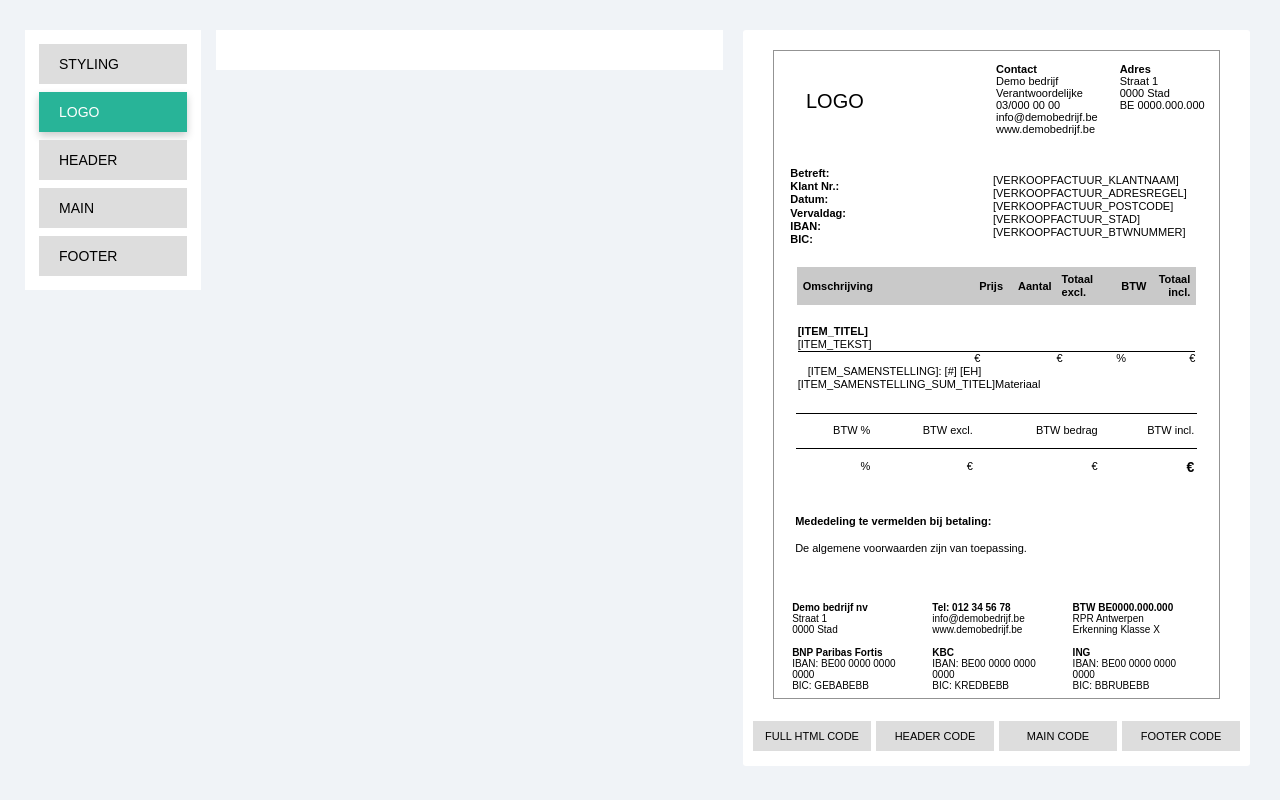
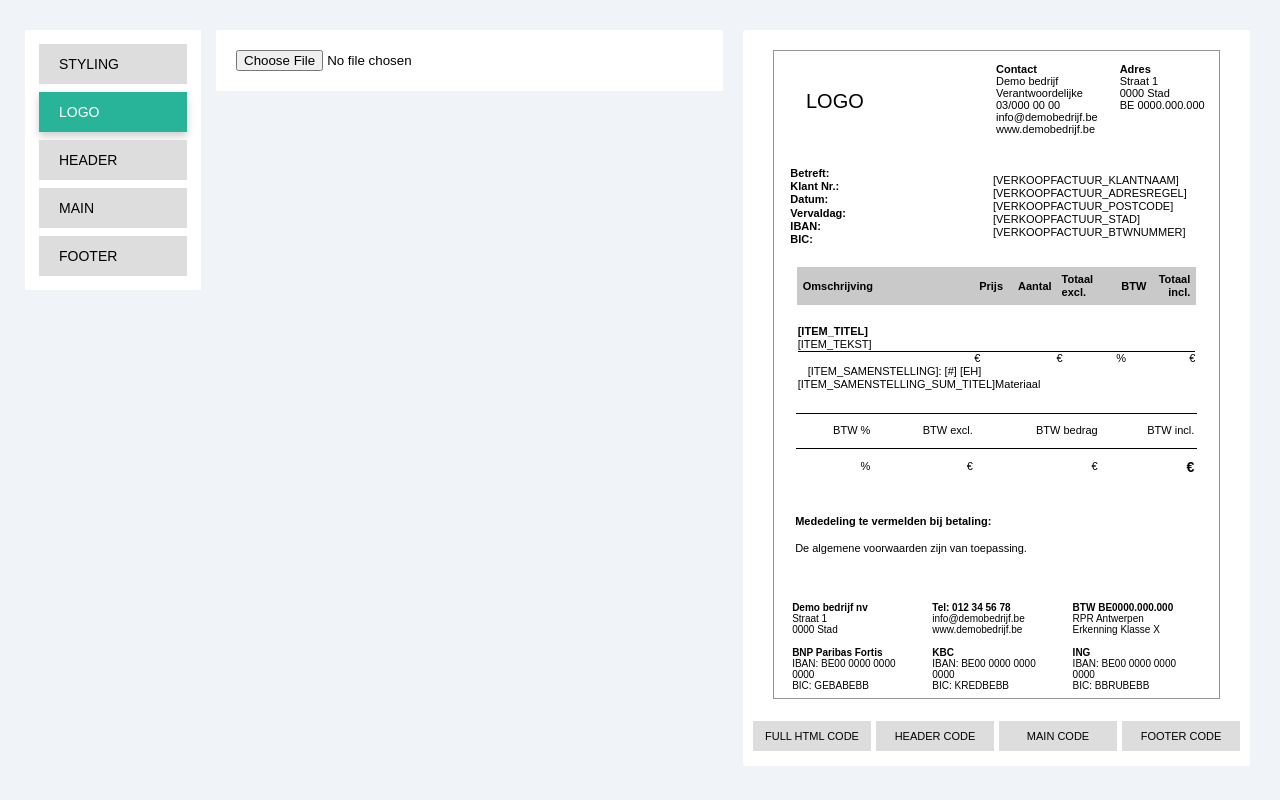
Before and after one commit to Karen03y/iamd-stage-wizard, an Angular app: page / in a window 1280 px wide. Both pictures are taken after a click on the button "LOGO". Built offline with nearby package versions, Linux system fonts and the light colour scheme.

Commit message:
added logo-upload component

```diff
--- a/src/app/app.component.html
+++ b/src/app/app.component.html
@@ -18,6 +18,11 @@
           <ng-container [ngSwitch]="options[selectedOptionIndex].content.type">
             <ng-container *ngSwitchCase="'styling'">
               <app-styling></app-styling>
+            </ng-container>
+            <ng-container *ngSwitchCase="'logo'">
+              <app-logo-upload
+                (imageUploaded)="handleLogoUpload($event)"
+              ></app-logo-upload>
             </ng-container>
             <ng-container *ngSwitchCase="'header'">
               <app-header (headerChange)="onHeaderChange($event)"></app-header>
--- a/src/app/app.component.ts
+++ b/src/app/app.component.ts
@@ -11,13 +11,14 @@ import { StylingComponent } from './components/styling/styling.component';
 import { ColorUpdateService } from './services/color-update.service';
 import { HtmlDialogComponent } from './components/html-dialog/html-dialog.component';
 import { MatDialog } from '@angular/material/dialog';
+import { LogoUploadComponent } from "./components/logo-upload/logo-upload.component";
 
 @Component({
     selector: 'app-root',
     templateUrl: './app.component.html',
     styleUrls: ['./app.component.css'],
     standalone: true,
-    imports: [CommonModule, FormsModule, HeaderComponent, StylingComponent, MainComponent, FooterComponent, HttpClientModule, HtmlDialogComponent]
+    imports: [CommonModule, FormsModule, HeaderComponent, StylingComponent, MainComponent, FooterComponent, HttpClientModule, HtmlDialogComponent, LogoUploadComponent]
 })
 export class AppComponent {
   title = 'iamd-document-wizard';
@@ -142,5 +143,8 @@ export class AppComponent {
   }
 
 
+  handleImageUploaded(image: File): void {
+    // Doe hier iets met de geüploade afbeelding, bijvoorbeeld opslaan of tonen.
+  }
 
 }
--- /dev/null
+++ b/src/app/components/logo-upload/logo-upload.component.css
@@ -0,0 +1,10 @@
+.logo-upload {
+  display: flex;
+  flex-direction: column;
+}
+
+.preview {
+  max-width: 200px;
+  max-height: 200px;
+  margin-top: 10px;
+}
--- /dev/null
+++ b/src/app/components/logo-upload/logo-upload.component.html
@@ -0,0 +1,4 @@
+<div class="logo-upload">
+  <input type="file" (change)="onFileSelected($event)" accept="image/*" />
+  <img *ngIf="selectedImage" [src]="getImageUrl()" class="preview" />
+</div>
--- /dev/null
+++ b/src/app/components/logo-upload/logo-upload.component.ts
@@ -0,0 +1,33 @@
+import { Component, EventEmitter, Output } from '@angular/core';
+import { CommonModule } from '@angular/common';
+import { DomSanitizer, SafeUrl } from '@angular/platform-browser';
+
+@Component({
+  selector: 'app-logo-upload',
+  standalone: true,
+  imports: [CommonModule],
+  templateUrl: './logo-upload.component.html',
+  styleUrl: './logo-upload.component.css'
+})
+
+export class LogoUploadComponent {
+  @Output() imageUploaded = new EventEmitter<File>();
+  selectedImage: File | undefined;
+
+  constructor(private sanitizer: DomSanitizer) {}
+
+  onFileSelected(event: any): void {
+    const file: File = event.target.files[0];
+    if (file) {
+      this.selectedImage = file;
+      this.imageUploaded.emit(file);
+    }
+  }
+
+  getImageUrl(): SafeUrl | string {
+    if (this.selectedImage) {
+      return this.sanitizer.bypassSecurityTrustUrl(URL.createObjectURL(this.selectedImage));
+    }
+    return '';
+  }
+}
```
Also changed, not shown: 1 other file (tests, documents, lock files or other folders).
